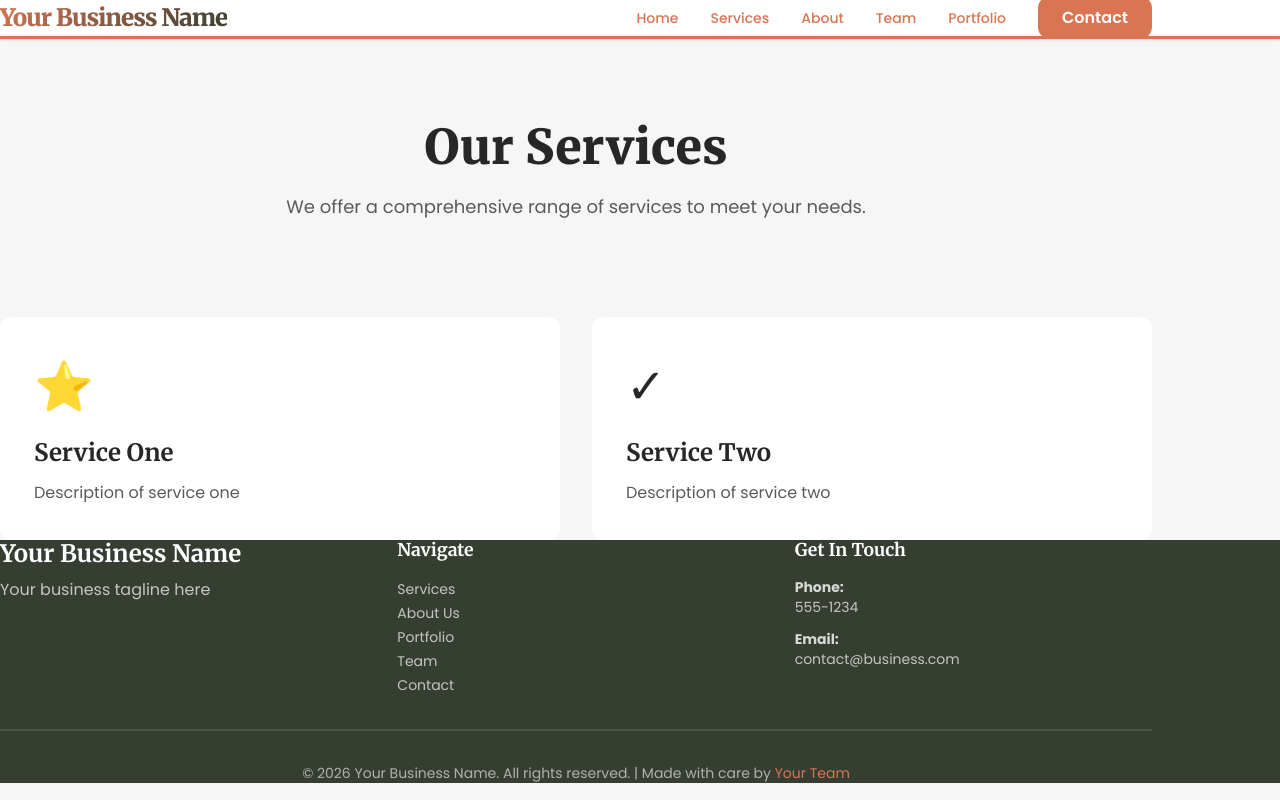
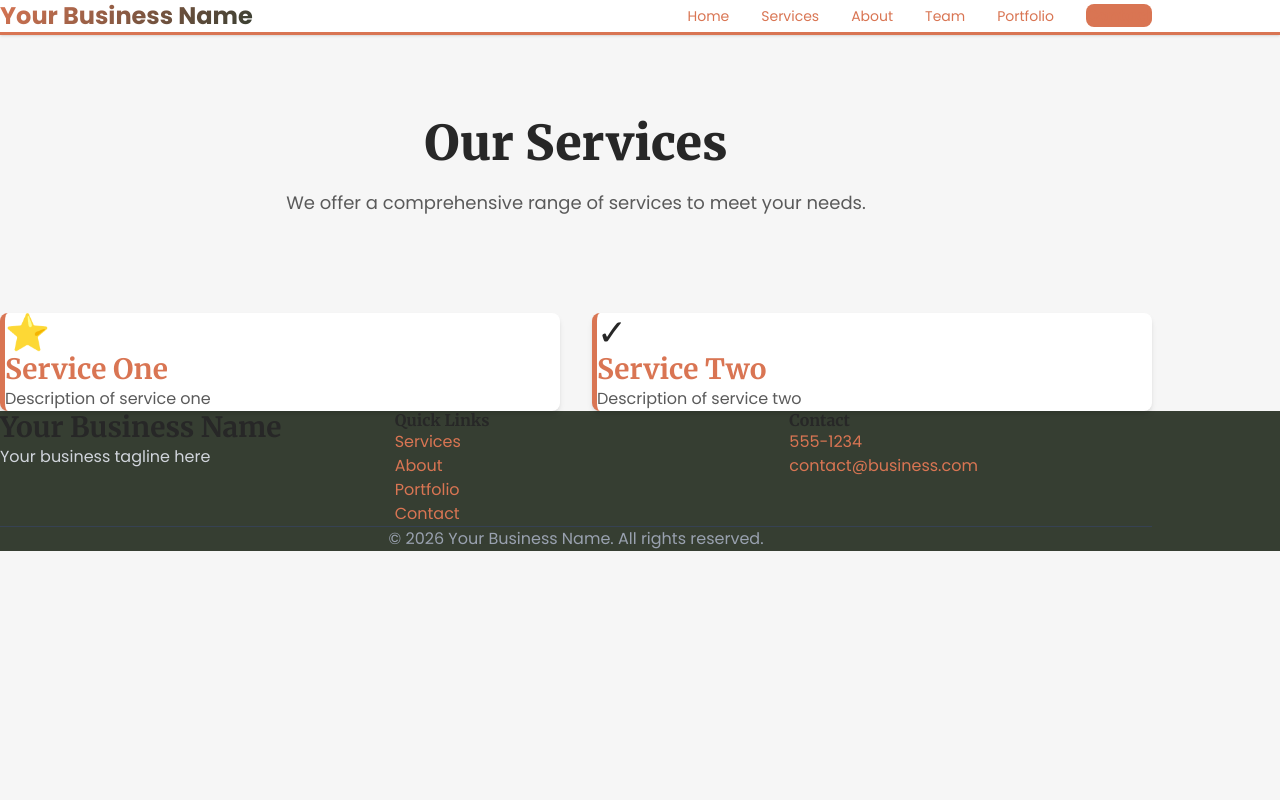
Before and after one commit to DLIV20/Generic-Website, a Next.js app: page /services in a window 1280 px wide. Built offline with nearby package versions, Linux system fonts and the light colour scheme.

Commit message:
fix: simplify component styles - use Tailwind + inline styles with CSS variables instead of complex style tags

```diff
--- a/pages/index.jsx
+++ b/pages/index.jsx
@@ -7,65 +7,23 @@ import Link from 'next/link';
 import services from '../src/data/services.json';
 import testimonials from '../src/data/testimonials.json';
 
-const pageStyles = `
-  section h2 {
-    font-family: var(--font-display);
-    font-size: 2.5rem;
-    font-weight: 700;
-    color: var(--color-text);
-  }
-  .cta-button {
-    background: var(--color-primary);
-    color: white;
-    display: inline-block;
-    padding: 12px 32px;
-    border-radius: var(--radius);
-    font-weight: 600;
-    transition: all 0.3s ease;
-    text-decoration: none;
-  }
-  .cta-button:hover {
-    background: var(--color-secondary);
-    transform: translateY(-2px);
-    box-shadow: 0 8px 16px rgba(217, 117, 83, 0.2);
-  }
-  .services-section {
-    background: var(--color-light-bg);
-  }
-  .cta-section {
-    background: var(--color-primary);
-    color: white;
-  }
-  .cta-section h2 {
-    color: white;
-  }
-  .cta-section .cta-button {
-    background: white;
-    color: var(--color-primary);
-  }
-  .cta-section .cta-button:hover {
-    background: var(--color-light-bg);
-  }
-`;
-
 export default function Home() {
   return (
     <>
-      <style>{pageStyles}</style>
       <Navbar />
       <Hero />
 
       {/* Services Preview */}
-      <section className="services-section py-20">
+      <section className="py-20" style={{ backgroundColor: 'var(--color-light-bg)' }}>
         <div className="max-w-6xl mx-auto px-4">
-          <h2 className="mb-12 text-center">Our Services</h2>
+          <h2 className="text-4xl font-bold mb-12 text-center" style={{ fontFamily: 'var(--font-display)' }}>Our Services</h2>
           <div className="grid md:grid-cols-2 lg:grid-cols-3 gap-8 mb-8">
             {services.slice(0, 3).map((service) => (
               <ServiceCard key={service.id} service={service} />
             ))}
           </div>
           <div className="text-center">
-            <Link href="/services" className="cta-button">
+            <Link href="/services" className="inline-block px-8 py-3 rounded-lg font-semibold transition" style={{ backgroundColor: 'var(--color-primary)', color: 'white' }}>
               View All Services
             </Link>
           </div>
@@ -76,14 +34,14 @@ export default function Home() {
       {testimonials.length > 0 && (
         <section className="py-20">
           <div className="max-w-6xl mx-auto px-4">
-            <h2 className="mb-12 text-center">What Our Clients Say</h2>
+            <h2 className="text-4xl font-bold mb-12 text-center" style={{ fontFamily: 'var(--font-display)' }}>What Our Clients Say</h2>
             <div className="grid md:grid-cols-2 gap-8 mb-8">
               {testimonials.slice(0, 2).map((testimonial) => (
                 <TestimonialCard key={testimonial.id} testimonial={testimonial} />
               ))}
             </div>
             <div className="text-center">
-              <Link href="/testimonials" className="cta-button">
+              <Link href="/testimonials" className="inline-block px-8 py-3 rounded-lg font-semibold transition" style={{ backgroundColor: 'var(--color-primary)', color: 'white' }}>
                 Read All Testimonials
               </Link>
             </div>
@@ -92,11 +50,11 @@ export default function Home() {
       )}
 
       {/* CTA Section */}
-      <section className="cta-section py-20">
+      <section className="py-20 text-white" style={{ backgroundColor: 'var(--color-primary)' }}>
         <div className="max-w-4xl mx-auto px-4 text-center">
-          <h2 className="mb-4">Ready to Get Started?</h2>
+          <h2 className="text-4xl font-bold mb-4" style={{ fontFamily: 'var(--font-display)' }}>Ready to Get Started?</h2>
           <p className="text-lg mb-8">Contact us today to learn more about our services.</p>
-          <Link href="/contact" className="cta-button">
+          <Link href="/contact" className="inline-block px-8 py-3 rounded-lg font-semibold transition" style={{ backgroundColor: 'white', color: 'var(--color-primary)' }}>
             Contact Us
           </Link>
         </div>
--- a/src/components/Footer.jsx
+++ b/src/components/Footer.jsx
@@ -1,145 +1,44 @@
 import Link from 'next/link';
 import config from '../data/config.json';
-
-const footerStyles = `
-  .footer {
-    background: var(--color-secondary);
-    color: white;
-  }
-  .footer-content {
-    display: grid;
-    grid-template-columns: repeat(auto-fit, minmax(250px, 1fr));
-    gap: 2.5rem;
-    margin-bottom: 2rem;
-  }
-  .footer-section h3, .footer-section h4 {
-    font-family: var(--font-display);
-    color: white;
-  }
-  .footer-section h3 {
-    font-size: 1.5rem;
-    margin-bottom: 0.5rem;
-  }
-  .footer-section h4 {
-    font-size: 1.1rem;
-    margin-bottom: 1rem;
-    font-weight: 600;
-  }
-  .footer-tagline {
-    color: rgba(255, 255, 255, 0.7);
-    line-height: 1.6;
-  }
-  .footer-link {
-    color: rgba(255, 255, 255, 0.7);
-    transition: all 0.3s ease;
-    display: inline-block;
-    position: relative;
-  }
-  .footer-link::after {
-    content: '';
-    position: absolute;
-    bottom: -2px;
-    left: 0;
-    width: 0;
-    height: 2px;
-    background: var(--color-primary);
-    transition: width 0.3s ease;
-  }
-  .footer-link:hover {
-    color: white;
-  }
-  .footer-link:hover::after {
-    width: 100%;
-  }
-  .footer-divider {
-    border-top: 2px solid rgba(255, 255, 255, 0.1);
-    padding-top: 2rem;
-    text-align: center;
-    color: rgba(255, 255, 255, 0.6);
-  }
-  .footer-contact-info {
-    color: rgba(255, 255, 255, 0.8);
-    margin-bottom: 0.75rem;
-  }
-`;
 
 export default function Footer() {
   const currentYear = new Date().getFullYear();
 
   return (
-    <>
-      <style>{footerStyles}</style>
-
-    <footer className="footer py-16">
+    <footer className="py-16 text-white" style={{ backgroundColor: 'var(--color-secondary)' }}>
       <div className="max-w-6xl mx-auto px-4">
-        <div className="footer-content">
-          {/* Brand Section */}
-          <div className="footer-section">
-            <h3>{config.businessName}</h3>
-            <p className="footer-tagline">{config.tagline}</p>
+        <div className="grid md:grid-cols-3 gap-8 mb-8">
+          <div>
+            <h3 className="text-xl font-bold mb-2" style={{ fontFamily: 'var(--font-display)' }}>{config.businessName}</h3>
+            <p className="text-gray-300">{config.tagline}</p>
           </div>
-
-          {/* Quick Links */}
-          <div className="footer-section">
-            <h4>Navigate</h4>
-            <ul className="space-y-3">
-              <li>
-                <Link href="/services" className="footer-link text-sm">
-                  Services
-                </Link>
-              </li>
-              <li>
-                <Link href="/about" className="footer-link text-sm">
-                  About Us
-                </Link>
-              </li>
-              <li>
-                <Link href="/portfolio" className="footer-link text-sm">
-                  Portfolio
-                </Link>
-              </li>
-              <li>
-                <Link href="/team" className="footer-link text-sm">
-                  Team
-                </Link>
-              </li>
-              <li>
-                <Link href="/contact" className="footer-link text-sm">
-                  Contact
-                </Link>
-              </li>
+          <div>
+            <h4 className="font-semibold mb-4">Quick Links</h4>
+            <ul className="space-y-2 text-gray-300">
+              <li><Link href="/services" className="hover:text-white transition">Services</Link></li>
+              <li><Link href="/about" className="hover:text-white transition">About</Link></li>
+              <li><Link href="/portfolio" className="hover:text-white transition">Portfolio</Link></li>
+              <li><Link href="/contact" className="hover:text-white transition">Contact</Link></li>
             </ul>
           </div>
-
-          {/* Contact Info */}
-          <div className="footer-section">
-            <h4>Get In Touch</h4>
-            <p className="footer-contact-info text-sm mb-3">
-              <strong>Phone:</strong>
-              <br />
-              <a href={`tel:${config.phone}`} className="footer-link">
+          <div>
+            <h4 className="font-semibold mb-4">Contact</h4>
+            <p className="text-gray-300 mb-2">
+              <a href={`tel:${config.phone}`} className="hover:text-white transition">
                 {config.phone}
               </a>
             </p>
-            <p className="footer-contact-info text-sm">
-              <strong>Email:</strong>
-              <br />
-              <a href={`mailto:${config.email}`} className="footer-link">
+            <p className="text-gray-300">
+              <a href={`mailto:${config.email}`} className="hover:text-white transition">
                 {config.email}
               </a>
             </p>
           </div>
         </div>
-
-        {/* Footer Bottom */}
-        <div className="footer-divider">
-          <p className="text-sm">
-            &copy; {currentYear} {config.businessName}. All rights reserved. | Made with care by{' '}
-            <span style={{ color: 'var(--color-primary)' }}>Your Team</span>
-          </p>
+        <div className="border-t border-gray-700 pt-8 text-center text-gray-400">
+          <p>&copy; {currentYear} {config.businessName}. All rights reserved.</p>
         </div>
       </div>
     </footer>
-    </>
   );
 }
--- a/src/components/Navbar.jsx
+++ b/src/components/Navbar.jsx
@@ -6,100 +6,48 @@ export default function Navbar() {
   const [isOpen, setIsOpen] = useState(false);
 
   return (
-    <nav className="bg-white sticky top-0 z-50 shadow-sm">
-      <style>{`
-        nav {
-          border-bottom: 3px solid var(--color-primary);
-        }
-        .nav-link {
-          font-family: var(--font-body);
-          font-weight: 500;
-          position: relative;
-          transition: color 0.3s ease;
-        }
-        .nav-link::after {
-          content: '';
-          position: absolute;
-          bottom: -4px;
-          left: 0;
-          width: 0;
-          height: 2px;
-          background: var(--color-primary);
-          transition: width 0.3s ease;
-        }
-        .nav-link:hover::after {
-          width: 100%;
-        }
-        .logo {
-          font-family: var(--font-display);
-          font-size: 1.5rem;
-          font-weight: 900;
-          background: linear-gradient(135deg, var(--color-primary), var(--color-secondary));
-          -webkit-background-clip: text;
-          -webkit-text-fill-color: transparent;
-          background-clip: text;
-          letter-spacing: -1px;
-        }
-        .contact-btn {
-          background: var(--color-primary);
-          color: white;
-          padding: 10px 24px;
-          border-radius: var(--radius);
-          font-weight: 600;
-          transition: all 0.3s ease;
-          transform: translateY(0);
-        }
-        .contact-btn:hover {
-          background: var(--color-secondary);
-          transform: translateY(-2px);
-          box-shadow: 0 8px 16px rgba(217, 117, 83, 0.2);
-        }
-      `}</style>
-
+    <nav className="bg-white sticky top-0 z-50 shadow-sm" style={{ borderBottom: '3px solid var(--color-primary)' }}>
       <div className="max-w-6xl mx-auto px-4 py-5 flex justify-between items-center">
-        <Link href="/" className="logo">
+        <Link href="/" className="text-2xl font-black" style={{ background: 'linear-gradient(135deg, var(--color-primary), var(--color-secondary))', WebkitBackgroundClip: 'text', WebkitTextFillColor: 'transparent' }}>
           {config.businessName}
         </Link>
 
         {/* Desktop Navigation */}
         <ul className="hidden md:flex gap-8 items-center">
           <li>
-            <Link href="/" className="nav-link text-sm">
+            <Link href="/" className="text-sm hover:text-primary transition">
               Home
             </Link>
           </li>
           <li>
-            <Link href="/services" className="nav-link text-sm">
+            <Link href="/services" className="text-sm hover:text-primary transition">
               Services
             </Link>
           </li>
           <li>
-            <Link href="/about" className="nav-link text-sm">
+            <Link href="/about" className="text-sm hover:text-primary transition">
               About
             </Link>
           </li>
           <li>
-            <Link href="/team" className="nav-link text-sm">
+            <Link href="/team" className="text-sm hover:text-primary transition">
               Team
             </Link>
           </li>
           <li>
-            <Link href="/portfolio" className="nav-link text-sm">
+            <Link href="/portfolio" className="text-sm hover:text-primary transition">
               Portfolio
             </Link>
           </li>
           <li>
-            <Link href="/contact" className="contact-btn">
+            <Link href="/contact" className="px-6 py-2 rounded-lg font-semibold text-white transition hover:-translate-y-0.5" style={{ backgroundColor: 'var(--color-primary)' }}>
               Contact
             </Link>
           </li>
         </ul>
 
         {/* Mobile Menu Button */}
-        <button
-          className="md:hidden focus:outline-none"
-          onClick={() => setIsOpen(!isOpen)}
-        >
+        <button className="md:hidden focus:outline-none" onClick={() => setIsOpen(!isOpen)}>
           <svg className="w-6 h-6" fill="none" stroke="currentColor" viewBox="0 0 24 24">
             <path strokeLinecap="round" strokeLinejoin="round" strokeWidth={2} d={isOpen ? 'M6 18L18 6M6 6l12 12' : 'M4 6h16M4 12h16M4 18h16'} />
           </svg>
@@ -110,33 +58,13 @@ export default function Navbar() {
       {isOpen && (
         <div className="md:hidden bg-white border-t border-gray-100 px-4 py-4">
           <ul className="flex flex-col gap-4">
+            <li><Link href="/" className="text-sm">Home</Link></li>
+            <li><Link href="/services" className="text-sm">Services</Link></li>
+            <li><Link href="/about" className="text-sm">About</Link></li>
+            <li><Link href="/team" className="text-sm">Team</Link></li>
+            <li><Link href="/portfolio" className="text-sm">Portfolio</Link></li>
             <li>
-              <Link href="/" className="nav-link text-sm">
-                Home
-              </Link>
-            </li>
-            <li>
-              <Link href="/services" className="nav-link text-sm">
-                Services
-              </Link>
-            </li>
-            <li>
-              <Link href="/about" className="nav-link text-sm">
-                About
-              </Link>
-            </li>
-            <li>
-              <Link href="/team" className="nav-link text-sm">
-                Team
-              </Link>
-            </li>
-            <li>
-              <Link href="/portfolio" className="nav-link text-sm">
-                Portfolio
-              </Link>
-            </li>
-            <li>
-              <Link href="/contact" className="contact-btn block text-center">
+              <Link href="/contact" className="block px-6 py-2 rounded-lg font-semibold text-white text-center" style={{ backgroundColor: 'var(--color-primary)' }}>
                 Contact
               </Link>
             </li>
--- a/src/components/ServiceCard.jsx
+++ b/src/components/ServiceCard.jsx
@@ -1,63 +1,7 @@
-const serviceCardStyles = `
-  .service-card {
-    background: white;
-    border-radius: var(--radius);
-    padding: 2rem;
-    transition: all 0.4s cubic-bezier(0.4, 0, 0.2, 1);
-    border: 2px solid transparent;
-    position: relative;
-    overflow: hidden;
-  }
-  .service-card::before {
-    content: '';
-    position: absolute;
-    top: 0;
-    left: -100%;
-    width: 100%;
-    height: 4px;
-    background: linear-gradient(90deg, var(--color-primary), var(--color-secondary));
-    transition: left 0.4s ease;
-  }
-  .service-card:hover {
-    border-color: var(--color-primary);
-    box-shadow: 0 12px 32px rgba(217, 117, 83, 0.12);
-    transform: translateY(-8px);
-  }
-  .service-card:hover::before {
-    left: 100%;
-  }
-  .service-icon {
-    font-size: 3rem;
-    margin-bottom: 1rem;
-    transition: transform 0.4s ease;
-  }
-  .service-card:hover .service-icon {
-    transform: scale(1.15) rotate(5deg);
-  }
-  .service-title {
-    font-family: var(--font-display);
-    font-size: 1.5rem;
-    font-weight: 700;
-    margin-bottom: 0.75rem;
-    color: var(--color-text);
-    transition: color 0.3s ease;
-  }
-  .service-card:hover .service-title {
-    color: var(--color-primary);
-  }
-  .service-description {
-    color: var(--color-text-light);
-    line-height: 1.6;
-    font-weight: 400;
-  }
-`;
-
 export default function ServiceCard({ service }) {
   return (
-    <>
-      <style>{serviceCardStyles}</style>
-      <div className="service-card">
-        <div className="service-icon">
+    <div className="bg-white rounded-lg p-6 shadow-md hover:shadow-lg transition hover:-translate-y-2" style={{ borderLeft: '5px solid var(--color-primary)' }}>
+      <div className="text-4xl mb-4">
         {service.icon === 'star' && '⭐'}
         {service.icon === 'check' && '✓'}
         {service.icon === 'lightning' && '⚡'}
@@ -65,9 +9,8 @@ export default function ServiceCard({ service }) {
         {service.icon === 'hammer' && '🔨'}
         {service.icon === 'palette' && '🎨'}
       </div>
-        <h3 className="service-title">{service.name}</h3>
-        <p className="service-description">{service.description}</p>
+      <h3 className="text-xl font-bold mb-3" style={{ color: 'var(--color-primary)', fontFamily: 'var(--font-display)' }}>{service.name}</h3>
+      <p style={{ color: 'var(--color-text-light)' }}>{service.description}</p>
     </div>
-    </>
   );
 }
--- a/src/components/TestimonialCard.jsx
+++ b/src/components/TestimonialCard.jsx
@@ -1,53 +1,14 @@
-const testimonialStyles = `
-  .testimonial-card {
-    background: white;
-    border-radius: var(--radius);
-    padding: 1.5rem;
-    border-left: 5px solid var(--color-primary);
-    box-shadow: 0 4px 12px rgba(0, 0, 0, 0.08);
-    transition: all 0.3s ease;
-  }
-  .testimonial-card:hover {
-    box-shadow: 0 8px 24px rgba(217, 117, 83, 0.15);
-    transform: translateY(-4px);
-  }
-  .testimonial-name {
-    font-family: var(--font-display);
-    font-weight: 700;
-    color: var(--color-text);
-    margin-bottom: 0.25rem;
-  }
-  .testimonial-company {
-    font-size: 0.875rem;
-    color: var(--color-text-light);
-  }
-  .testimonial-text {
-    color: var(--color-text);
-    font-style: italic;
-    line-height: 1.6;
-    margin: 1rem 0;
-  }
-  .testimonial-rating {
-    font-size: 1.1rem;
-  }
-`;
-
 export default function TestimonialCard({ testimonial }) {
   return (
-    <>
-      <style>{testimonialStyles}</style>
-      <div className="testimonial-card">
-        <div className="mb-4">
-          <p className="testimonial-name">{testimonial.name}</p>
-          <p className="testimonial-company">{testimonial.company}</p>
-        </div>
-        <p className="testimonial-text">&ldquo;{testimonial.text}&rdquo;</p>
-        <div className="testimonial-rating">
-          {[...Array(testimonial.rating)].map((_, i) => (
-            <span key={i}>⭐</span>
-          ))}
-        </div>
+    <div className="bg-white rounded-lg p-6 shadow-md hover:shadow-lg transition hover:-translate-y-2" style={{ borderLeft: '5px solid var(--color-primary)' }}>
+      <p className="font-bold mb-1" style={{ fontFamily: 'var(--font-display)', color: 'var(--color-text)' }}>{testimonial.name}</p>
+      <p className="text-sm text-gray-600 mb-4">{testimonial.company}</p>
+      <p className="italic mb-4" style={{ color: 'var(--color-text-light)' }}>&ldquo;{testimonial.text}&rdquo;</p>
+      <div className="text-lg">
+        {[...Array(testimonial.rating)].map((_, i) => (
+          <span key={i}>⭐</span>
+        ))}
       </div>
-    </>
+    </div>
   );
 }
```
Also changed, not shown: src/components/Hero.jsx (+11 -89 lines). Lines whose indentation alone changed are shown as unchanged.
